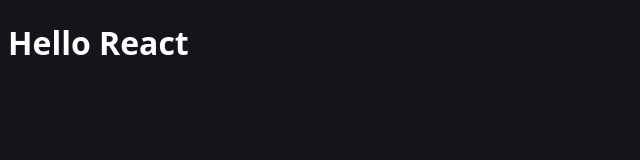
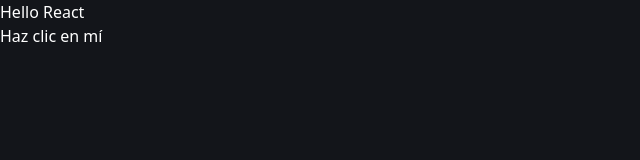
Before and after one commit to bastndev/Hello-React, an Astro site: page / in a window 1280 px wide. Shown: the whole page, without its empty margins (0-640 px from the left). Built offline with nearby package versions, Linux system fonts and the light colour scheme; Astro itself is replaced by a stand-in of ours.

Commit message:
`Add` react and tailwind

```diff
--- a/astro.config.mjs
+++ b/astro.config.mjs
@@ -1,4 +1,9 @@
 import { defineConfig } from 'astro/config';
+import tailwind from "@astrojs/tailwind";
+
+import react from "@astrojs/react";
 
 // https://astro.build/config
-export default defineConfig({});
+export default defineConfig({
+  integrations: [tailwind(), react()]
+});
--- a/src/components/app.jsx
+++ b/src/components/app.jsx
@@ -0,0 +1,13 @@
+import React from "react";
+
+class SimpleButton extends React.Component {
+  handleClick = () => {
+    alert("Haz clic en el botón!");
+  };
+
+  render() {
+    return <button onClick={this.handleClick}>Haz clic en mí</button>;
+  }
+}
+
+export default SimpleButton;
--- a/src/pages/index.astro
+++ b/src/pages/index.astro
@@ -1,7 +1,9 @@
 ---
 import Layout from "../layouts/Layout.astro";
+import App from "../components/App";
 ---
 
 <Layout title="Welcome to Astro.">
-	<h1>Hello React</h1>
+  <h1>Hello React</h1>
+  <App />
 </Layout>
--- /dev/null
+++ b/tailwind.config.mjs
@@ -0,0 +1,8 @@
+/** @type {import('tailwindcss').Config} */
+export default {
+	content: ['./src/**/*.{astro,html,js,jsx,md,mdx,svelte,ts,tsx,vue}'],
+	theme: {
+		extend: {},
+	},
+	plugins: [],
+}
--- a/tsconfig.json
+++ b/tsconfig.json
@@ -1,3 +1,7 @@
 {
-  "extends": "astro/tsconfigs/strict"
+  "extends": "astro/tsconfigs/strict",
+  "compilerOptions": {
+    "jsx": "react-jsx",
+    "jsxImportSource": "react"
+  }
 }
```
Also changed, not shown: package.json (+8 -1 lines), README.md, 1 other file.
